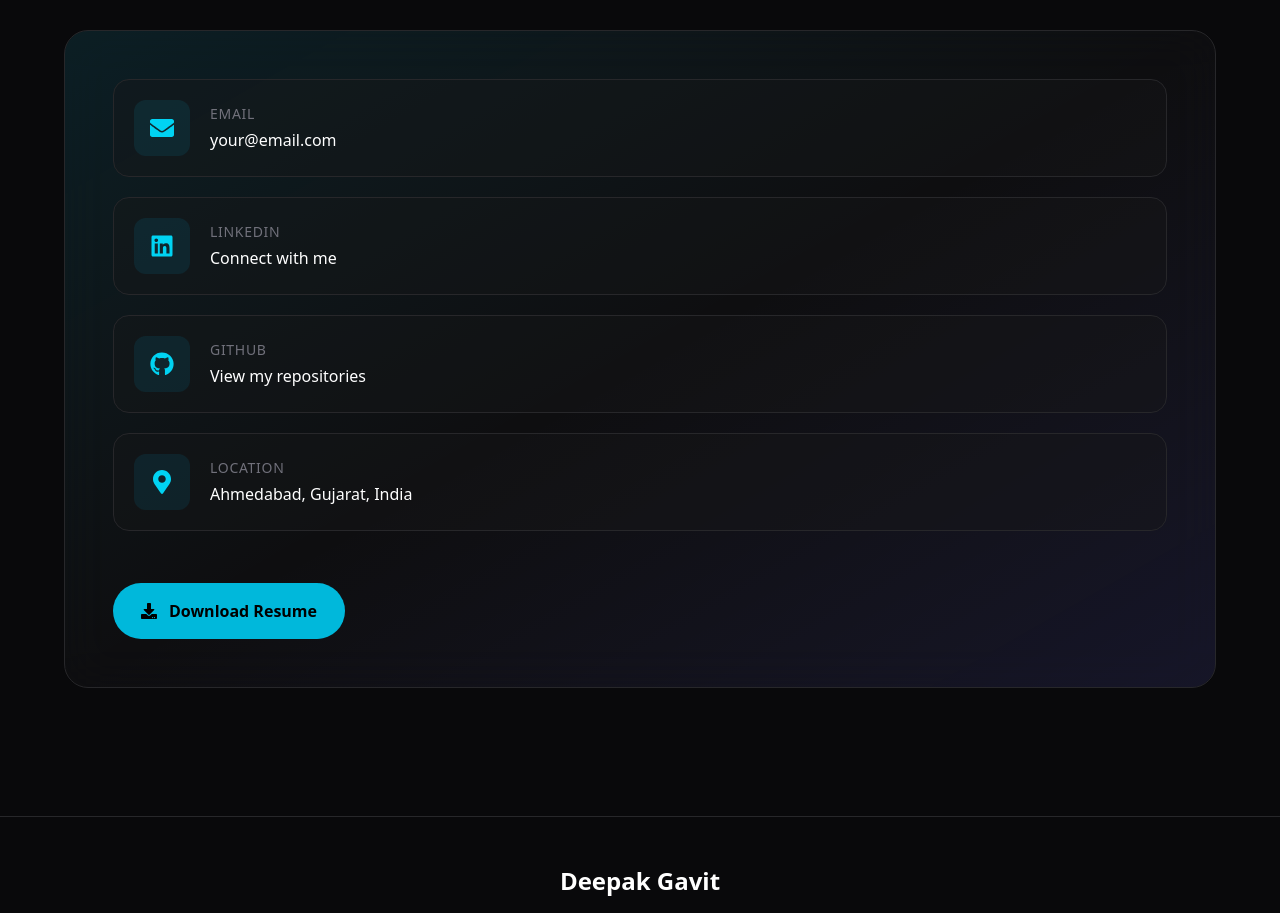
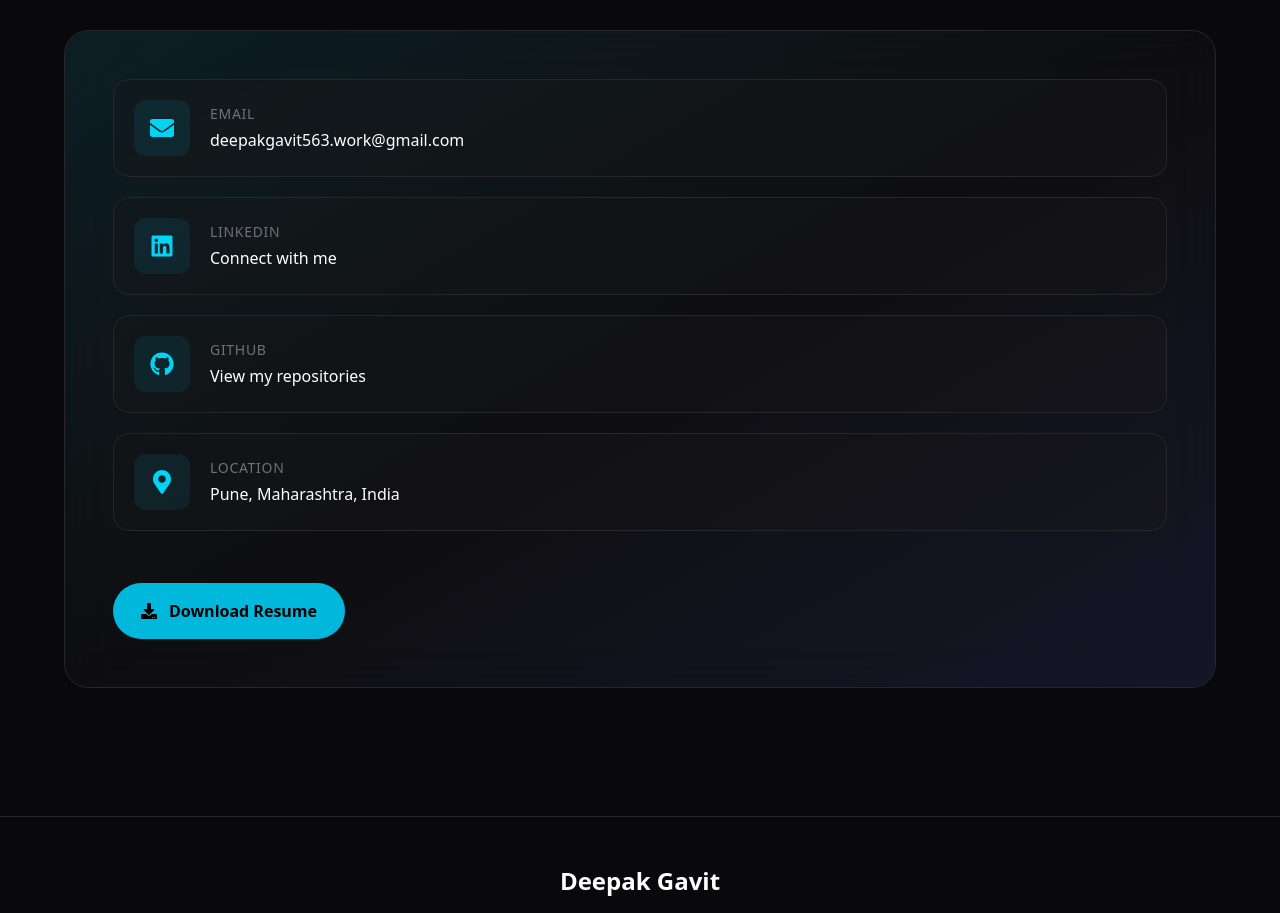
Before and after one commit to Deepakgavit563/Deepak-portifolio, a Next.js app: page / in a window 1280 px wide. Shown: the part 5520-6433 px from the top of the page. Built offline with nearby package versions, Linux system fonts and the light colour scheme.

Commit message:
feat: improve navigation and update site metadata

```diff
--- a/src/app/data/contact.ts
+++ b/src/app/data/contact.ts
@@ -1,7 +1,7 @@
 export const contact = {
-  email: "your@email.com",
-  github: "https://github.com/yourusername",
-  linkedin: "https://linkedin.com/in/yourusername",
-  location: "Ahmedabad, Gujarat, India",
+  email: "deepakgavit563.work@gmail.com",
+  github: "https://github.com/deepakgavit563",
+  linkedin: "https://linkedin.com/in/deepakgavit563",
+  location: "Pune, Maharashtra, India",
   resume: "/resume.pdf",
 };
--- a/src/app/layout.tsx
+++ b/src/app/layout.tsx
@@ -13,8 +13,9 @@ const geistMono = Geist_Mono({
 });
 
 export const metadata: Metadata = {
-  title: "Create Next App",
-  description: "Generated by create next app",
+  title: "Deepak Gavit",
+  template: "%s | Deepak Gavit",
+  description: "Portfolio of Deepak Gavit, Full Stack Developer specializing in React, Next.js, Node.js, and modern web technologies.",
 };
 
 export default function RootLayout({
```
Also changed, not shown: 1 other file (tests, documents, lock files or other folders).
